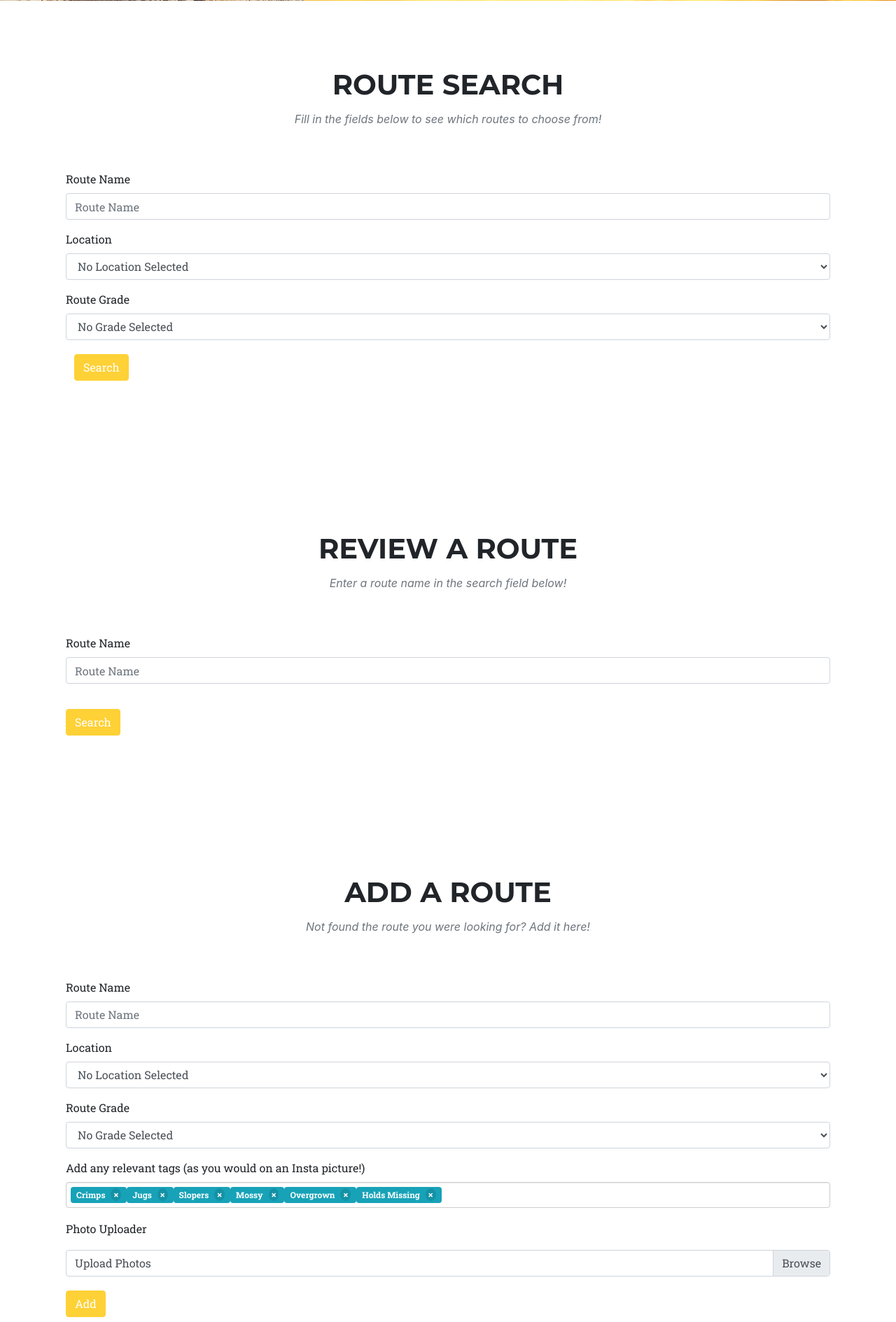
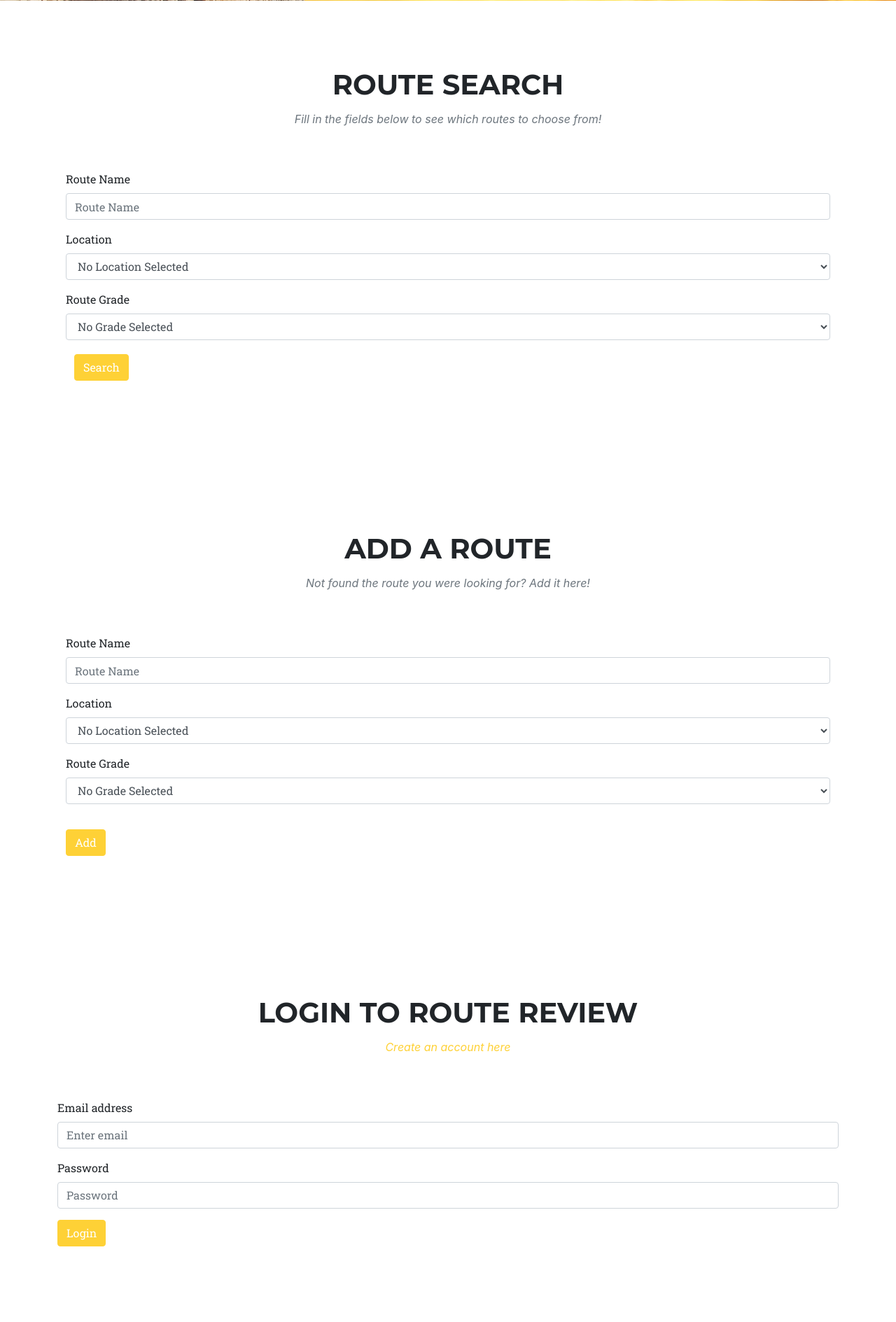
Before and after one commit to AnnaLouise500/route-review, a Flask app: page / in a window 1280 px wide. Shown: the part 744-2633 px from the top of the page at 70% size. Run offline with Flask 2, Linux system fonts and the light colour scheme; some libraries are stand-ins or nearby versions; some web fonts are replaced.

Commit message:
removed review menu option and ability on index.html as this will be incorporated both on the route record page and on the search results page/ removed photo gallery on route reord page/ removed 2 fields on add route functionality on index.html as the extra fields are not needed at this point

```diff
--- a/templates/base.html
+++ b/templates/base.html
@@ -35,7 +35,6 @@
             <div class="collapse navbar-collapse" id="navbarResponsive">
                 <ul class="navbar-nav text-uppercase ml-auto">
                     <li class="nav-item"><a class="nav-link js-scroll-trigger" href="#search">Search</a></li>
-                    <li class="nav-item"><a class="nav-link js-scroll-trigger" href="#review">Review</a></li>
                     <li class="nav-item"><a class="nav-link js-scroll-trigger" href="#addroute">Add a Route</a></li>
                     <li class="nav-item"><a class="nav-link js-scroll-trigger" href="#login">Login</a></li>
                 </ul>
--- a/templates/index.html
+++ b/templates/index.html
@@ -67,24 +67,6 @@
         </form>
     </div>
 </section>
-<!-- Review Route -->
-<section class="page-section" id="review">
-    <div class="container">
-        <div class="text-center">
-            <h2 class="section-heading text-uppercase">Review a Route</h2>
-            <h3 class="section-subheading text-muted">Enter a route name in the search field below!</h3>
-        </div>
-        <form class="col-auto">
-            <div class="form-group">
-                <label for="routenamereview">Route Name</label>
-                <input type="text" class="form-control" id="routenamereview" placeholder="Route Name">
-            </div>
-            <div class="padding-1">
-                <button type="submit" class="btn btn-md btn-primary mb-2">Search</button>
-            </div>
-        </form>
-    </div>
-</section>
 <!--Add a Route-->
 <section class="page-section" id="addroute">
     <div class="container">
@@ -134,23 +116,6 @@
                     <option>8b</option>
                     <option>8b+</option>
                 </select>
-            </div>
-            <div class="form-group">
-                <label for="tags">Add any relevant tags (as you would on an Insta picture!)</label>
-                <select multiple data-role="tagsinput">
-                    <option value="Crimps">Crimps</option>
-                    <option value="Jugs">Jugs</option>
-                    <option value="Slopers">Slopers</option>
-                    <option value="Mossy">Mossy</option>
-                    <option value="Overgrown">Overgrown</option>
-                    <option value="Holds Missing">Holds Missing</option>
-                </select>
-            </div>
-            <!--Photo Uploader-->
-            <p>Photo Uploader</p>
-            <div class="custom-file">
-                <input type="file" class="custom-file-input" id="customFile">
-                <label class="custom-file-label" for="customFile">Upload Photos</label>
             </div>
             <!--Add Button-->
             <div class="padding-1">
```
